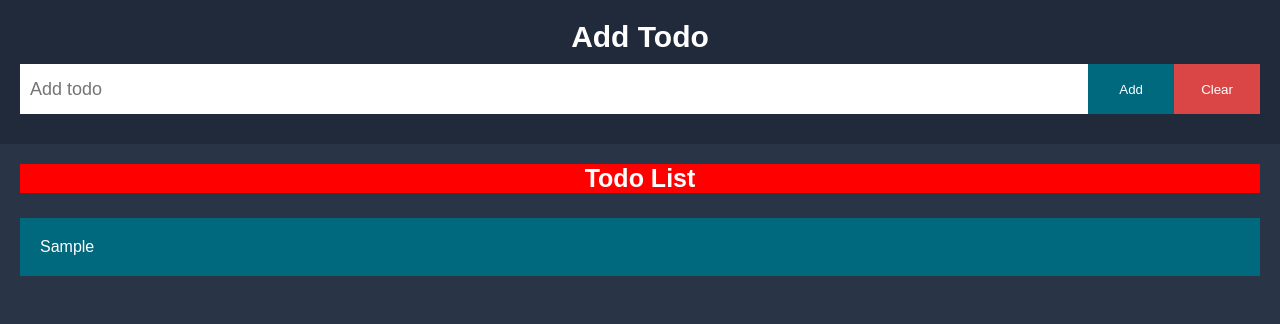
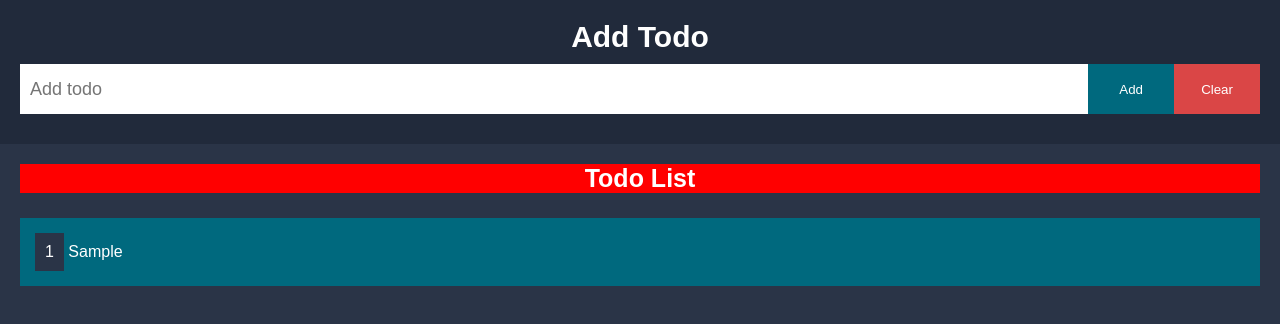
Before and after one commit to MohamedAdelElBaik/todo-using-jQuery, a plain HTML site: page index.html in a window 1280 px wide. Both pictures are taken after typing "Sample" into the empty fields and a click on the button "Add". Drawn offline with Linux system fonts and the light colour scheme.

Commit message:
LOGIC : add number for each todo in todo list

```diff
--- a/index.html
+++ b/index.html
@@ -18,7 +18,12 @@
     </header>
     <main>
       <h2>Todo List</h2>
-      <section id="todoSection" class="todos"></section>
+      <section id="todoSection" class="todos">
+        <!-- <p>
+          <span>1</span>
+          Lorem ipsum dolor, sit amet consectetur adipisicing elit. Ex, sed.
+        </p> -->
+      </section>
     </main>
   </body>
   <script src="jQuery.js" type="text/javascript"></script>
--- a/index.js
+++ b/index.js
@@ -1,7 +1,9 @@
 $('document').ready(function () {
+  let index = 0;
   $('form').submit(function () {
+    index++;
     const todoValue = $('#todoInput').val();
-    $('#todoSection').prepend(`<p>${todoValue}</p>`);
+    $('#todoSection').prepend(`<p><span>${index}</span> ${todoValue}</p>`);
     $('#todoInput').val('');
 
     $('h2').css('background-color', 'red');
--- a/style.css
+++ b/style.css
@@ -80,7 +80,13 @@ main {
 
     p {
       background-color: var(--secondary-color);
-      padding: 20px;
+      padding: 15px;
+
+      span {
+        background-color: var(--primary-color);
+        padding: 10px;
+        display: inline-block;
+      }
     }
   }
 }
```
